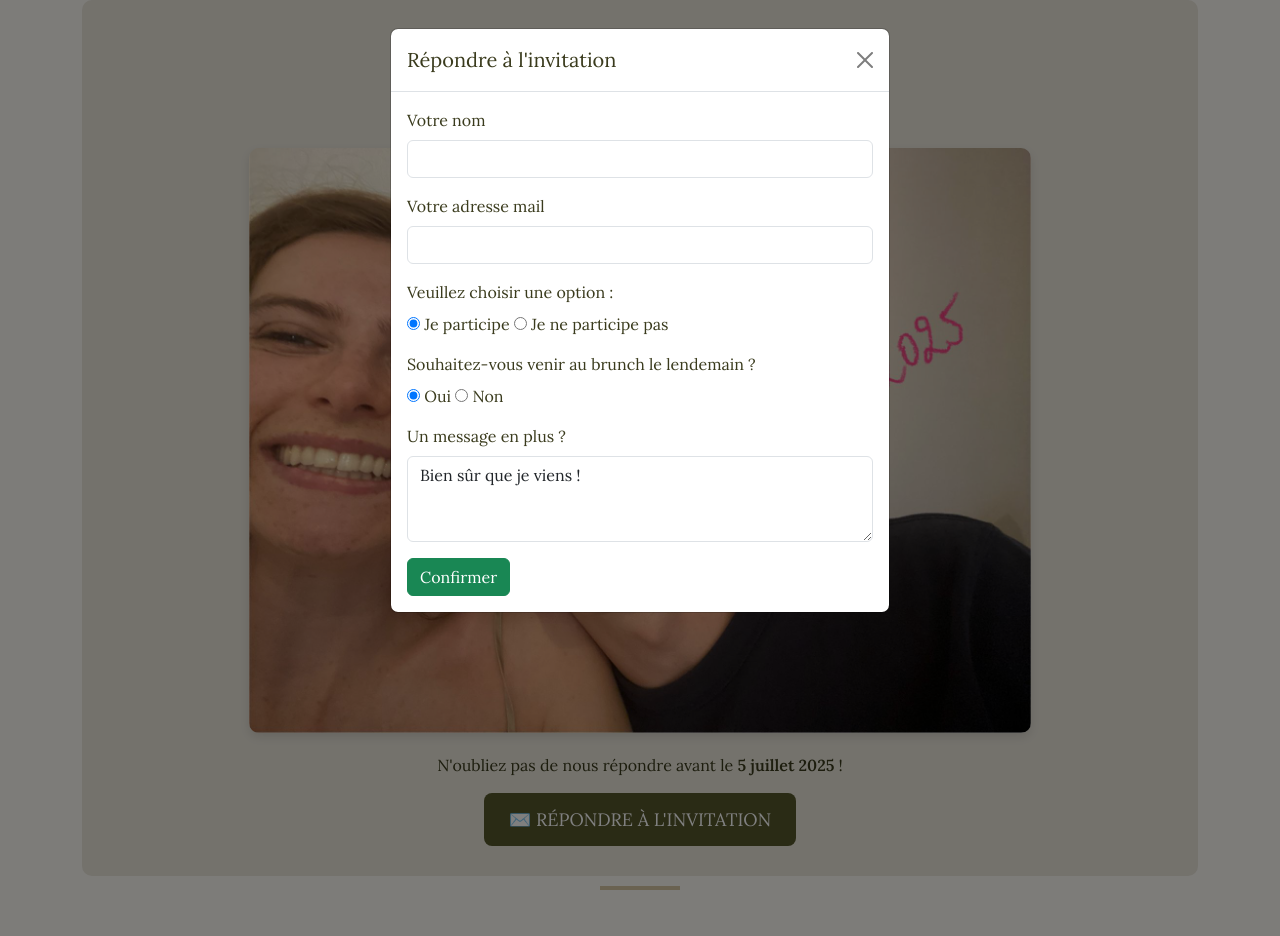
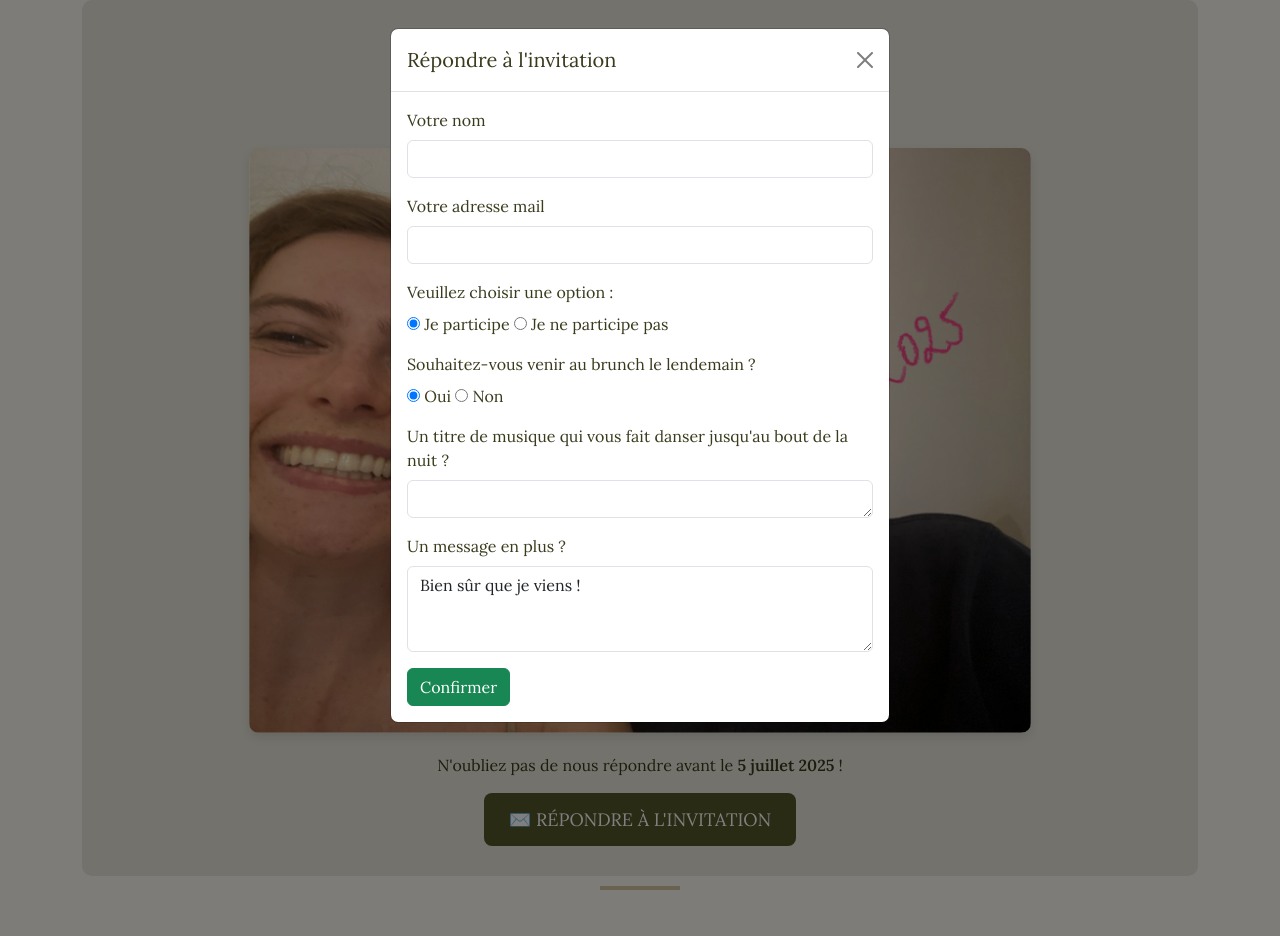
Before and after one commit to M3d0u/mariage_app, a Flask app: page / in a window 1280 px wide, after a click on "✉️ RÉPONDRE À L'INVITATION". Run offline with Flask 3, Linux system fonts and the light colour scheme.

Commit message:
Update index.html

```diff
--- a/templates/index.html
+++ b/templates/index.html
@@ -149,6 +149,10 @@
                                     <input type="radio" id="not_brunch" name="statut_brunch" value="Non">
                                     <label for="not_brunch">Non</label>
                                 </div>
+                            </div>
+                            <div class="mb-3">
+                                <label for="musique" class="form-label">Un titre de musique qui vous fait danser jusqu'au bout de la nuit ?</label>
+                                <textarea class="form-control" id="musique" name="musique" rows="1"></textarea>
                             </div>
                             <div class="mb-3">
                                 <label for="message" class="form-label">Un message en plus ?</label>
```
